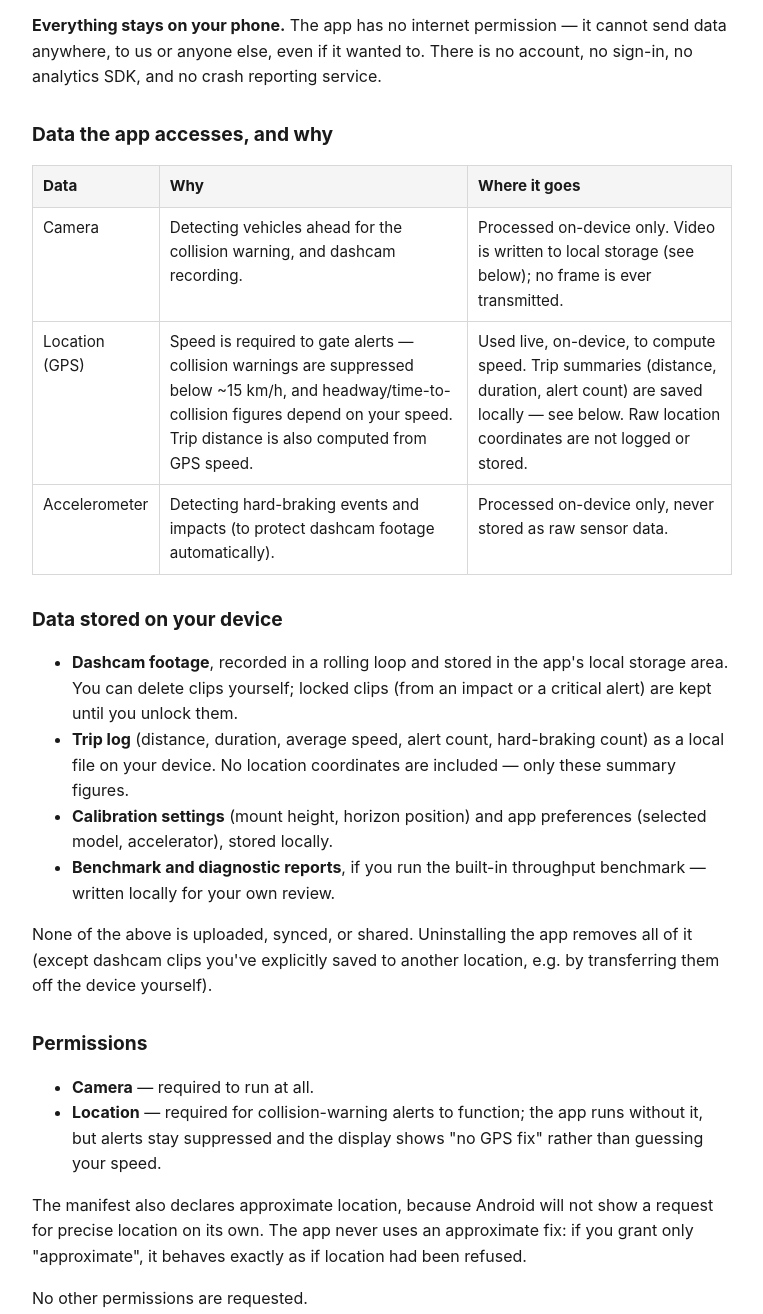
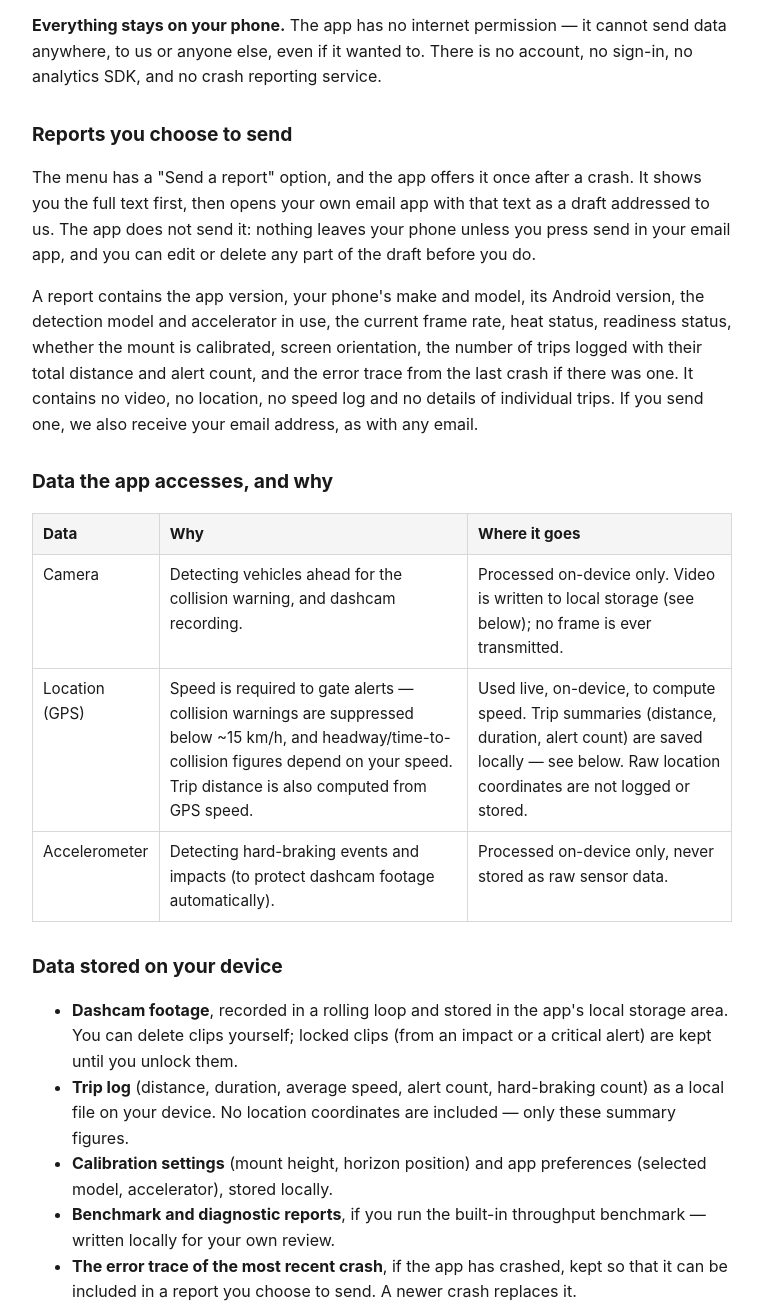
Before and after one commit to adasheadstart-pixel/sencia-alert-privacy, a plain HTML site: page index.html in a window 1280 px wide. Shown: the part 330-1644 px from the top of the page, without its empty margins (258-1021 px from the left). Drawn offline with Linux system fonts and the light colour scheme.

Commit message:
Describe the optional user-sent report

```diff
--- a/index.html
+++ b/index.html
@@ -29,6 +29,17 @@ get real legal review (DPDP Act, India) before treating this as more than a good
 <p><strong>Everything stays on your phone.</strong> The app has no internet permission — it cannot send data
 anywhere, to us or anyone else, even if it wanted to. There is no account, no sign-in, no
 analytics SDK, and no crash reporting service.</p>
+<h2>Reports you choose to send</h2>
+<p>The menu has a "Send a report" option, and the app offers it once after a crash. It shows you
+the full text first, then opens your own email app with that text as a draft addressed to us.
+The app does not send it: nothing leaves your phone unless you press send in your email app,
+and you can edit or delete any part of the draft before you do.</p>
+<p>A report contains the app version, your phone's make and model, its Android version, the
+detection model and accelerator in use, the current frame rate, heat status, readiness status,
+whether the mount is calibrated, screen orientation, the number of trips logged with their
+total distance and alert count, and the error trace from the last crash if there was one. It
+contains no video, no location, no speed log and no details of individual trips. If you send
+one, we also receive your email address, as with any email.</p>
 <h2>Data the app accesses, and why</h2>
 <div class="table-wrap"><table>
 <thead>
@@ -68,6 +79,8 @@ analytics SDK, and no crash reporting service.</p>
   model, accelerator), stored locally.</li>
 <li><strong>Benchmark and diagnostic reports</strong>, if you run the built-in throughput benchmark —
   written locally for your own review.</li>
+<li><strong>The error trace of the most recent crash</strong>, if the app has crashed, kept so that it can be
+  included in a report you choose to send. A newer crash replaces it.</li>
 </ul>
 <p>None of the above is uploaded, synced, or shared. Uninstalling the app removes all of it
 (except dashcam clips you've explicitly saved to another location, e.g. by transferring them
```
